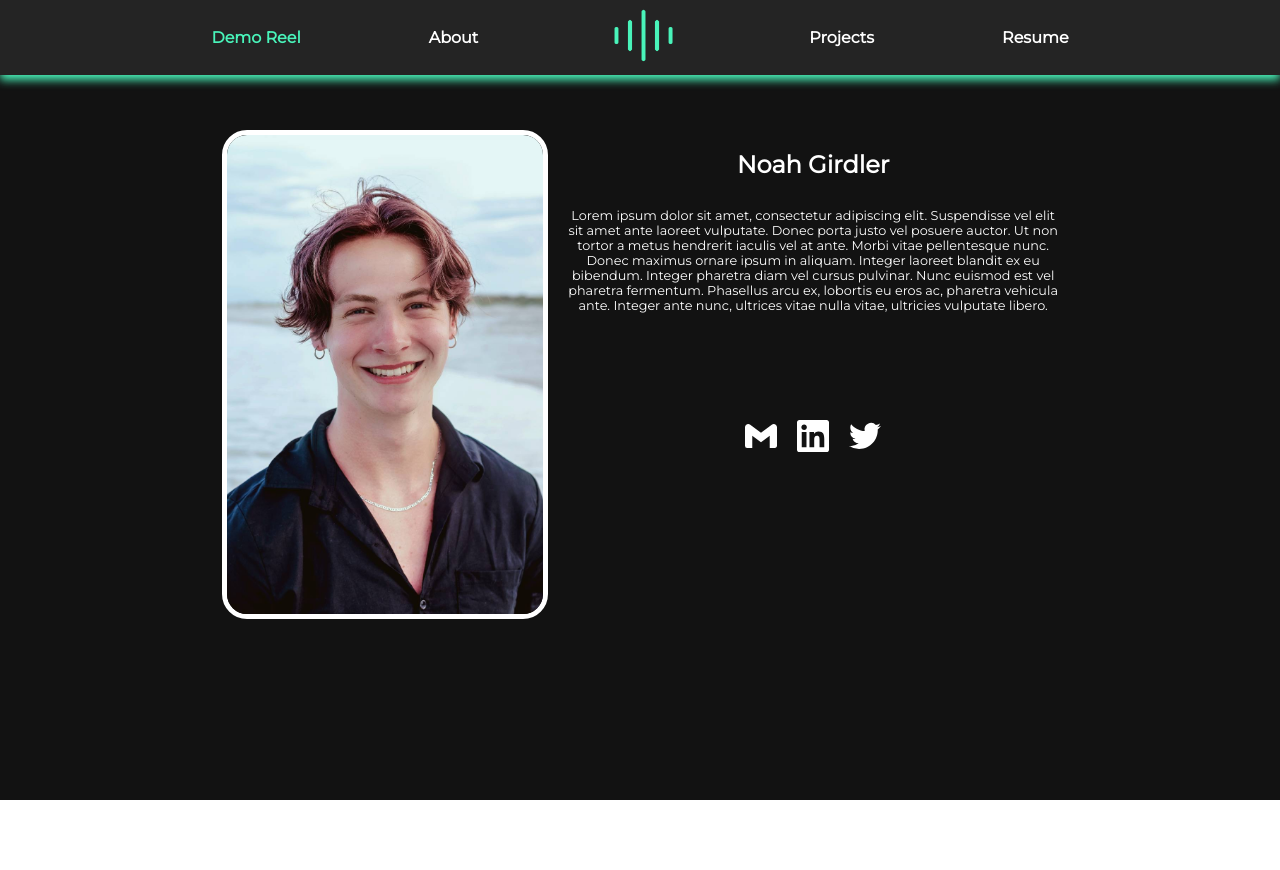
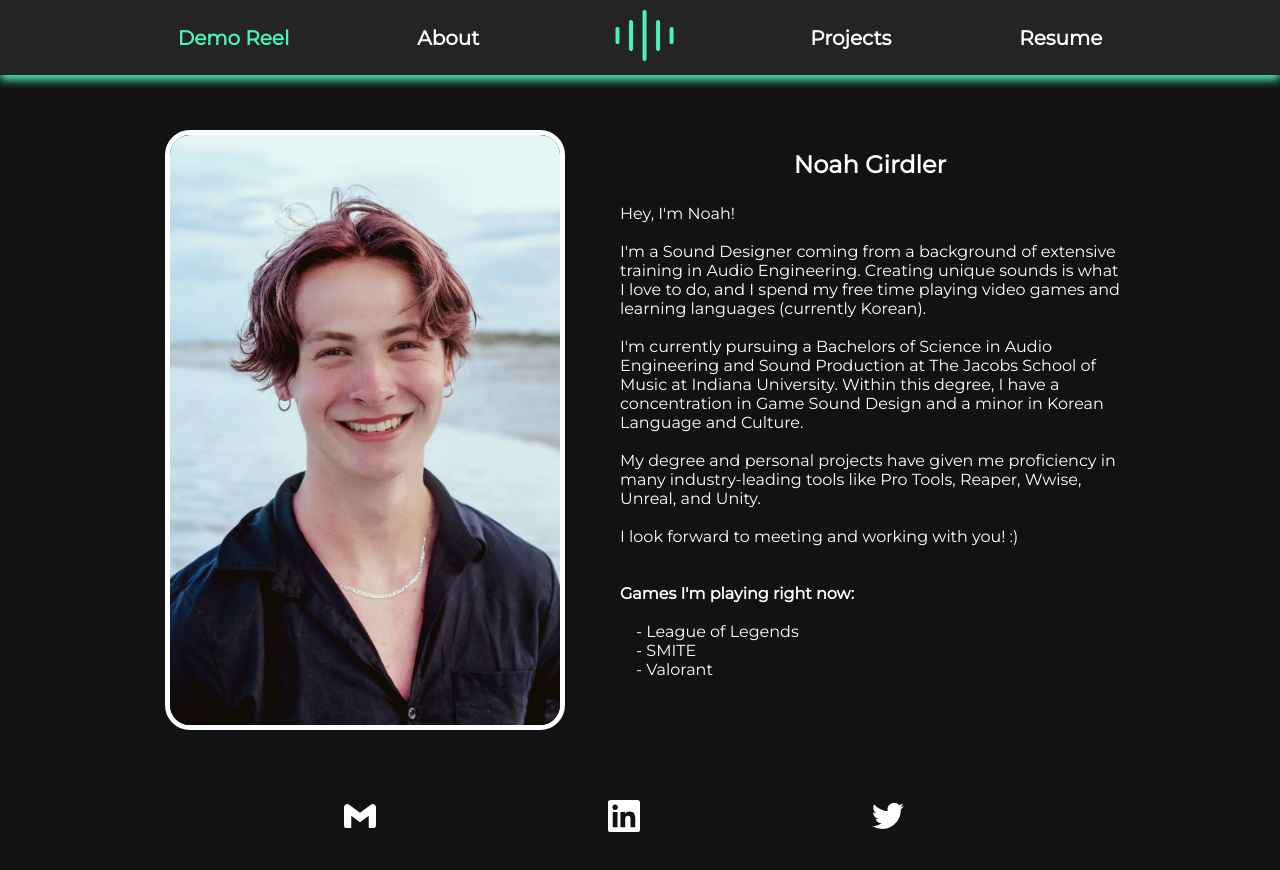
Before and after one commit to noagird/noagird.github.io, a plain HTML site: page about.html in a window 1280 px wide. Before the commit the page ends 800 px from the top, so only its background shows below. Drawn offline with Linux system fonts and the light colour scheme.

Commit message:
Adds better about styling and text to replace lorem ipsum

```diff
--- a/about.html
+++ b/about.html
@@ -21,26 +21,40 @@
       </div>
       <div id="about-text">
         <h2 id="about-name">Noah Girdler</h2>
-        <p id="bio">Lorem ipsum dolor sit amet, consectetur adipiscing elit. Suspendisse vel elit sit amet ante laoreet
-          vulputate. Donec porta justo vel posuere auctor. Ut non tortor a metus hendrerit iaculis vel at ante. Morbi
-          vitae pellentesque nunc. Donec maximus ornare ipsum in aliquam. Integer laoreet blandit ex eu bibendum.
-          Integer pharetra diam vel cursus pulvinar. Nunc euismod est vel pharetra fermentum. Phasellus arcu ex,
-          lobortis eu eros ac, pharetra vehicula ante. Integer ante nunc, ultrices vitae nulla vitae, ultricies
-          vulputate libero. </p>
+        <p id="bio">
+          Hey, I'm Noah!
+          <br><br>
+          I'm a Sound Designer coming from a background of extensive training in Audio Engineering. Creating unique sounds is what I love to do, and I spend my free time playing video games and learning languages (currently Korean).
+          <br><br>
+          I'm currently pursuing a Bachelors of Science in Audio Engineering and Sound Production at The Jacobs School of Music at Indiana University. Within this degree, I have a concentration in Game Sound Design and a minor in Korean Language and Culture.
+          <br><br>
+          My degree and personal projects have given me proficiency in many industry-leading tools like Pro Tools, Reaper, Wwise, Unreal, and Unity.
+          <br><br>
+          I look forward to meeting and working with you! :)
+          <br><br><br>
+          <strong>Games I'm playing right now:</strong>
+          <br><br>
+              &emsp;- League of Legends
+              <br>
+              &emsp;- SMITE
+              <br>
+              &emsp;- Valorant
+              <br>
+        </p>
+      </div>
+    </div>
     <div id="social-media-icons">
       <li id="social-media-list">
         <ul class="social-media-icon">
-              <a href="mailto:noahgirdler@gmail.com"><img class="icon" id="email-icon" src="./Assets/gmail.svg"></a>
+          <a href="mailto:noahgirdler@gmail.com"><img class="icon" width="64px" id="email-icon" src="./Assets/gmail.svg"></a>
         </ul>
         <ul class="social-media-icon">
-              <a href="https://www.linkedin.com/in/noah-girdler-38b62a186/"><img class="icon" id="linkedin-icon" src="./Assets/linkedin.svg"></a>
+          <a href="https://www.linkedin.com/in/noah-girdler-38b62a186/"><img class="icon" width="64px" id="linkedin-icon" src="./Assets/linkedin.svg"></a>
         </ul>
         <ul class="social-media-icon">
-              <a href="https://twitter.com/noahgirdler"><img class="icon" id="twitter-icon" src="./Assets/twitter.svg"></a>
+          <a href="https://twitter.com/noahgirdler"><img class="icon" id="twitter-icon" width="64px" src="./Assets/twitter.svg"></a>
         </ul>
       </li>
-        </div>
-      </div>
     </div>
   </main>
 </body>
--- a/components/navbar.js
+++ b/components/navbar.js
@@ -5,43 +5,6 @@ class NavBar extends HTMLElement {
 
   connectedCallback() {
     this.innerHTML = `
-    <style>
-      nav {
-        display: flex;
-        background-color:  #242424;
-        width: 100%;
-        height: 75px;
-        filter: drop-shadow(0px 5px 5px var(--accent-color) );
-      }
-
-      #navbar-links-list {
-        display: flex;
-        justify-content: center;
-        align-items: center;
-        list-style-type: none;
-        margin: 0;
-        padding: 0;
-        overflow: hidden;
-        width: 100%;
-      }
-
-      #navbar-links-list > li {
-        display: inline-block;
-        padding: 50% 5%;
-      }
-
-      #navbar-links-list > li > a {
-        float: left;
-        font-weight: 700;
-        color: var(--text-color);
-        text-decoration: none;
-      }
-
-      #navbar-links-list > li > a:hover {
-        transition: color 0.25s linear;
-        color: var(--accent-color);
-      }
-    </style>
     <header>
       <nav>
         <ul id="navbar-links-list">
--- a/style.css
+++ b/style.css
@@ -73,15 +73,13 @@ main {
 
 #about-portrait-container {
   aspect-ratio: 2/3;
-  min-height: 200px;
+  min-height: 300px;
   max-height: 600px;
-  height: 90%;
   position: relative;
-  margin-right: 10px;
+  margin-right: 30px;
 }
 
 #about-me-main-container {
-  height: 75%;
   display: flex;
   justify-content: center;
   margin-top: 50px;
@@ -92,7 +90,7 @@ main {
   width: 500px;
   position: relative;
   display: block;
-  margin-left: 10px;
+  margin-left: 30px;
 }
 
 #about-name {
@@ -108,9 +106,10 @@ main {
 #bio {
   display: inline-block;
   position: relative;
-  top: 10%;
+  text-align: left;
+  top: 50px;
   color: var(--text-color);
-  font-size: clamp(12px, 1vw, 20px);
+  font-size: clamp(12px, 16px, 20px);
 }
 
 .icon {
@@ -131,18 +130,20 @@ main {
 
 #social-media-icons {
   position: relative;
-  top: 150px;
   display: flex;
-  margin-top: 10px;
+  margin-top: 75px;
+  margin-bottom: 75px;
 }
 
 .social-media-icon {
-  padding: 0 2%;
+  margin: 0 100px;
+  aspect-ratio: 1/1;
+  width: 64px;
 }
 
 #resume-viewer {
   margin: 5% 0 0 0;
-  width: 50%;
+  width: 75%;
   aspect-ratio: 16/9;
   border: 5px solid var(--text-color);
   box-sizing: border-box;
@@ -197,3 +198,41 @@ main {
   margin-left: 2.5%;
   float: left;
 }
+
+nav {
+  display: flex;
+  background-color:  #242424;
+  width: 100%;
+  height: 75px;
+  filter: drop-shadow(0px 5px 5px var(--accent-color) );
+}
+
+#navbar-links-list {
+  display: flex;
+  justify-content: center;
+  align-items: center;
+  list-style-type: none;
+  margin: 0;
+  padding: 0;
+  overflow: hidden;
+  width: 100%;
+}
+
+#navbar-links-list > li {
+  display: inline-block;
+  padding: 50% 5%;
+}
+
+#navbar-links-list > li > a {
+  float: left;
+  font-weight: 700;
+  color: var(--text-color);
+  text-decoration: none;
+  font-size: clamp(20px, 1.5vw, 28px);
+
+}
+
+#navbar-links-list > li > a:hover {
+  transition: color 0.25s linear;
+  color: var(--accent-color);
+}
```
Lines whose indentation alone changed are shown as unchanged.
